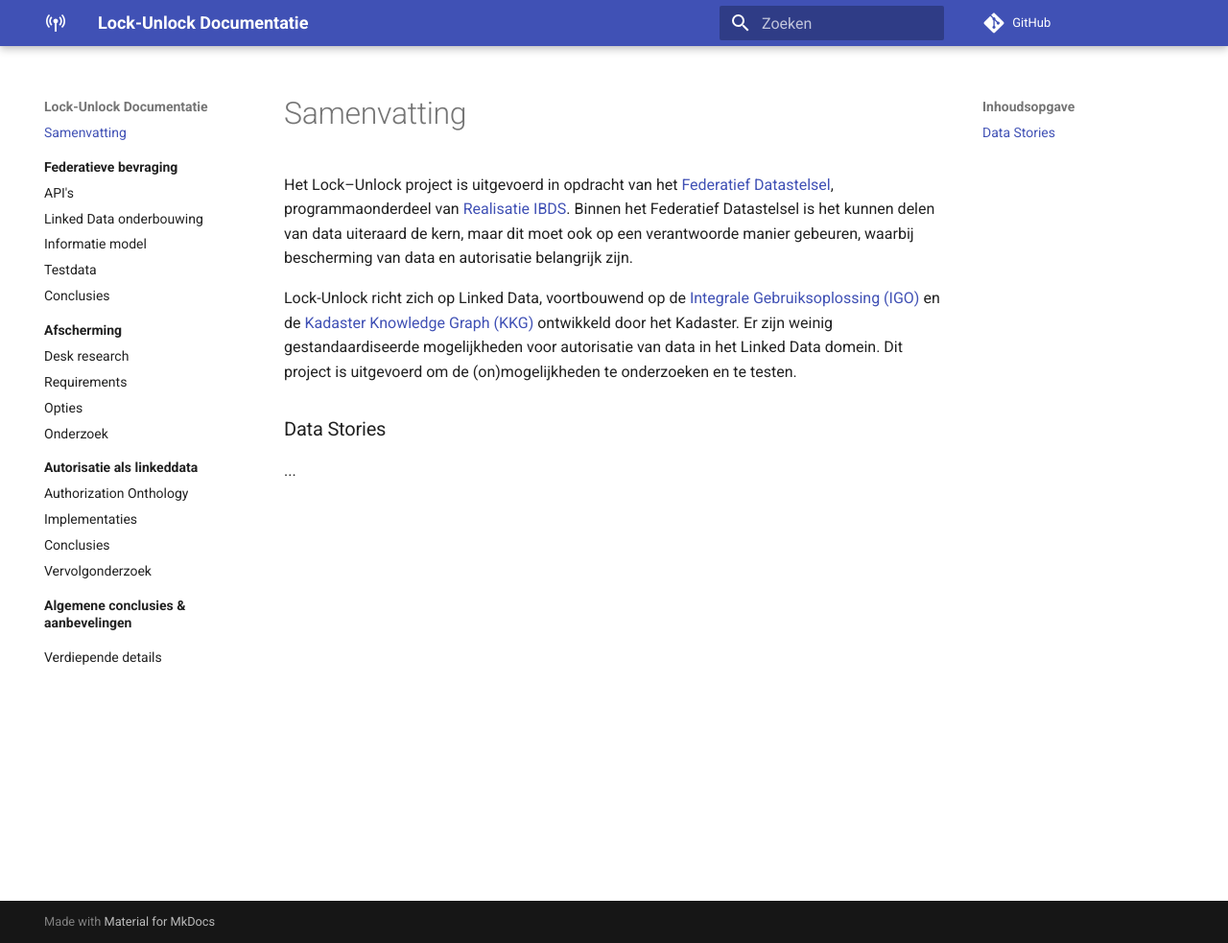
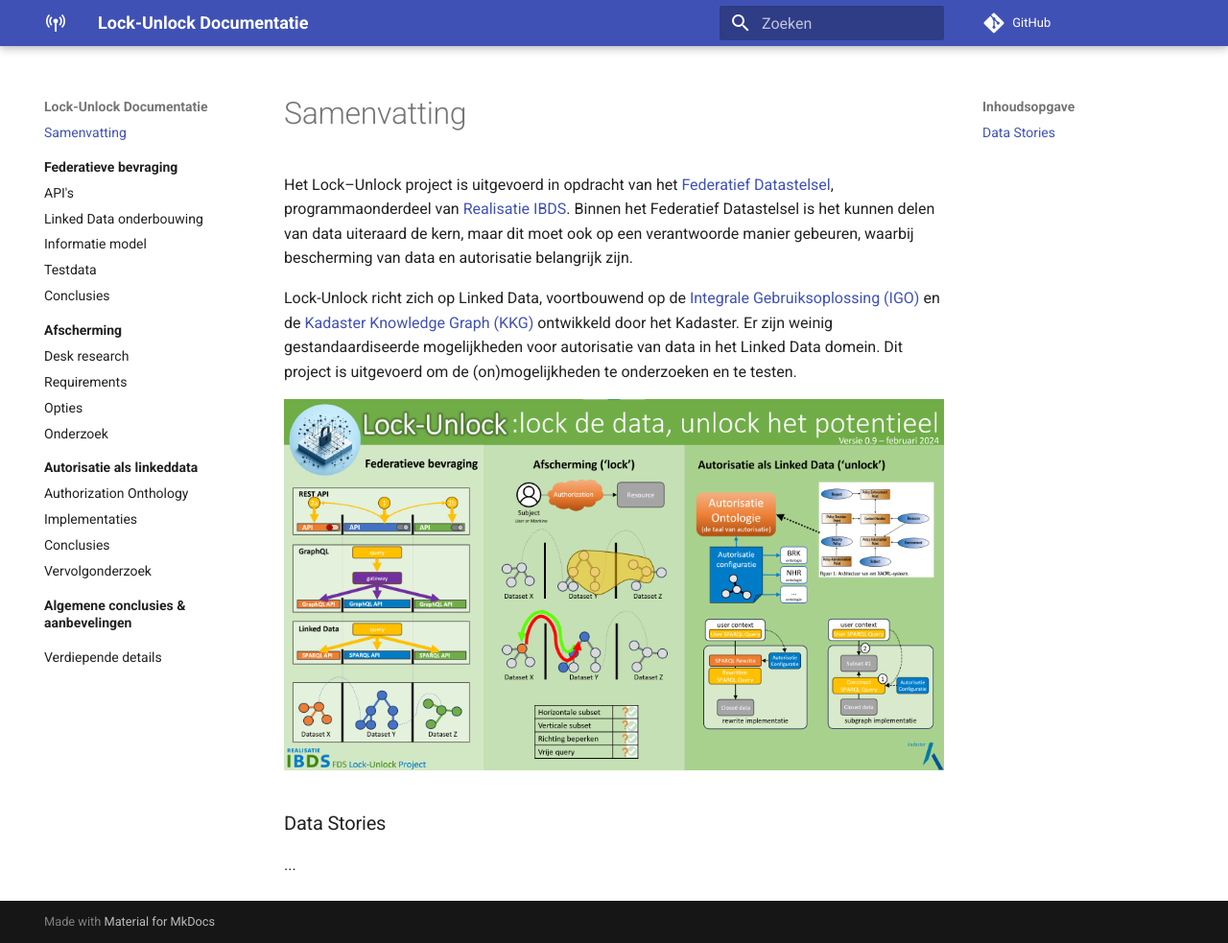
Before and after one commit to kadaster-labs/lock-unlock-docs, an MkDocs documentation site: the page built from docs/index.md, in a window 1280 px wide and 983 px high. Shown: the whole window at 96% size. Built offline with MkDocs 1.6.1 and Material for MkDocs 9.7.7, drawn with Linux system fonts in a browser that asks for light colours; comment, search, counter and statistics services are not loaded.

Commit message:
infographic toegevoegd

```diff
--- a/docs/index.md
+++ b/docs/index.md
@@ -13,5 +13,7 @@
 gestandaardiseerde mogelijkheden voor autorisatie van data in het Linked Data domein. Dit project is
 uitgevoerd om de (on)mogelijkheden te onderzoeken en te testen.
 
+![Infographic](images/infographic.png)
+
 ### Data Stories
 ...
```
Also changed, not shown: docs/images/infographic.png (added).
